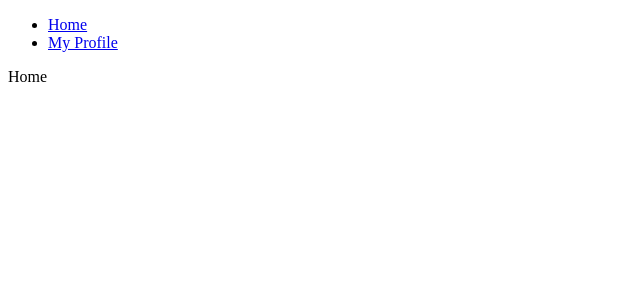
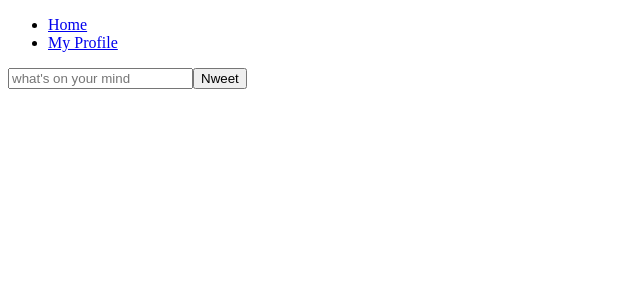
Before and after one commit to leemj0948/nwitter, a React (Create React App) app: page /#/ in a window 1280 px wide. Shown: the top 300 px of the page, without its empty margins (0-640 px from the left). Built offline with nearby package versions, Linux system fonts and the light colour scheme; no server answers; sample sign-in values are in the browser's storage.

Commit message:
add: firebase 연동하여 트윗 기능 생성 , dbService, dbAddDoc, dbCollection api 활용

```diff
--- a/src/fbase.js
+++ b/src/fbase.js
@@ -2,8 +2,13 @@
 import { initializeApp } from "firebase/app";
 // TODO: Add SDKs for Firebase products that you want to use
 // https://firebase.google.com/docs/web/setup#available-libraries
-import { getAuth,signInWithEmailAndPassword,
+import "firebase/compat/auth";
+import "firebase/compat/firestore";
+import "firebase/compat/storage";
+// import 'firebase/database';
+import {getAuth,signInWithEmailAndPassword,
   createUserWithEmailAndPassword,onAuthStateChanged,GoogleAuthProvider,GithubAuthProvider,signInWithPopup,signOut } from "firebase/auth";
+import {getFirestore,addDoc,collection} from "firebase/firestore"
 
 // Your web app's Firebase configuration
 const firebaseConfig = {
@@ -23,4 +28,8 @@ export const signIn = signInWithEmailAndPassword; //로그인 할때의 통신
 export const signup = createUserWithEmailAndPassword; // 가입할때 통신
 export const isAuthChange = onAuthStateChanged //로그인이후 로그인 값이 있는지
 
+export const dbService = getFirestore();
+export const dbAddDoc = addDoc; // 명시된 데이터를 담은 새로운 document를 collection에 추가 document ID 자동으로 추가
+export const dbCollection = collection;
+
 export {GoogleAuthProvider,GithubAuthProvider,signInWithPopup,signOut}
--- a/src/index.js
+++ b/src/index.js
@@ -3,9 +3,7 @@ import ReactDOM from 'react-dom/client';
 import App from './components/App';
 import reportWebVitals from './reportWebVitals';
 import firebase from "firebase/compat/app";
-import "firebase/compat/auth";
-import "firebase/compat/firestore";
-import "firebase/compat/storage";
+
 
 console.log(firebase);
 const root = ReactDOM.createRoot(document.getElementById('root'));
--- a/src/routes/Home.js
+++ b/src/routes/Home.js
@@ -1,5 +1,33 @@
-import React from "react";
+import { dbAddDoc, dbCollection, dbService } from "fbase";
+import React, { useState } from "react";
 
-const Home= ()=><span>Home</span>;
+const Home= ()=>{
+    const [nweet, setNweet] = useState('');
+    const onSubmit = async (e)=>{
+        e.preventDefault();
+        try{
+            // firebase 데이터에 데이터 삽입 dbAddDoc(dbCollection(dbService,'collection이름'),{document})
+            const docRef = await dbAddDoc(dbCollection(dbService,'nweets'),{
+                nweet,
+                createAt:Date.now(),
+            })
+        }catch(err){
+            console.error('Error',err)
+        }
+        setNweet('');
+    };
+    const onChange = (e) =>{
+        const {target:{value}} = e;
+        setNweet(value);
+    }
+    return (
+        <div>
+            <form>
+                <input value={nweet} onChange={onChange} type= 'text' placeholder="what's on your mind" maxLength={120} />
+                <input onClick={onSubmit} type='submit' value='Nweet'/>
+            </form>
+        </div>
+    )
+}
 
 export default Home;
--- a/src/routes/Profile.js
+++ b/src/routes/Profile.js
@@ -6,6 +6,7 @@ import { authService } from "fbase";
 const Profile =()=>{
     const history = useHistory();
     const auth = authService;
+    // auth 를 전역변수로 관리하면 좋을것 같다.
     const onLogOutClick = ()=> {
         signOut(auth);
         history.push('/');
```
